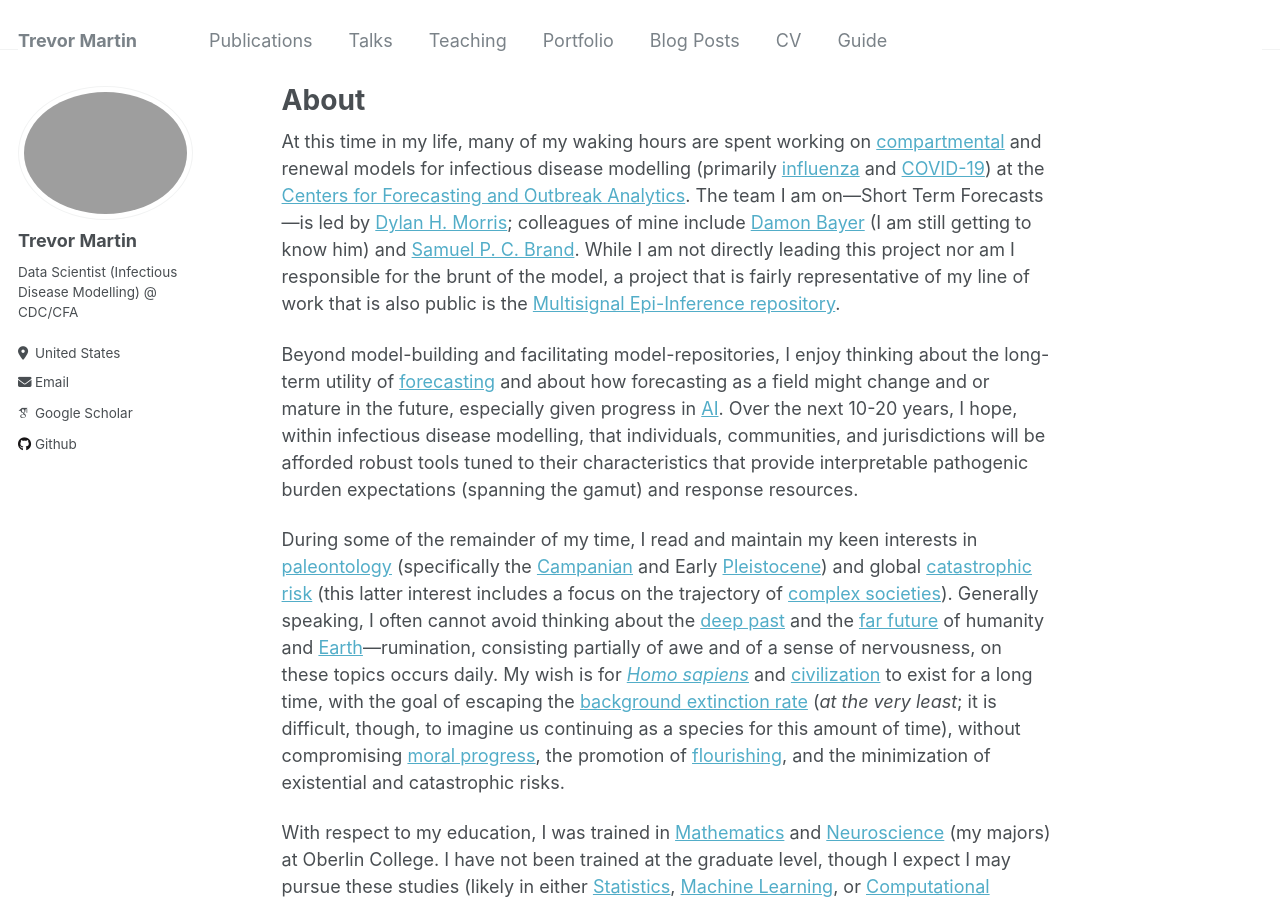
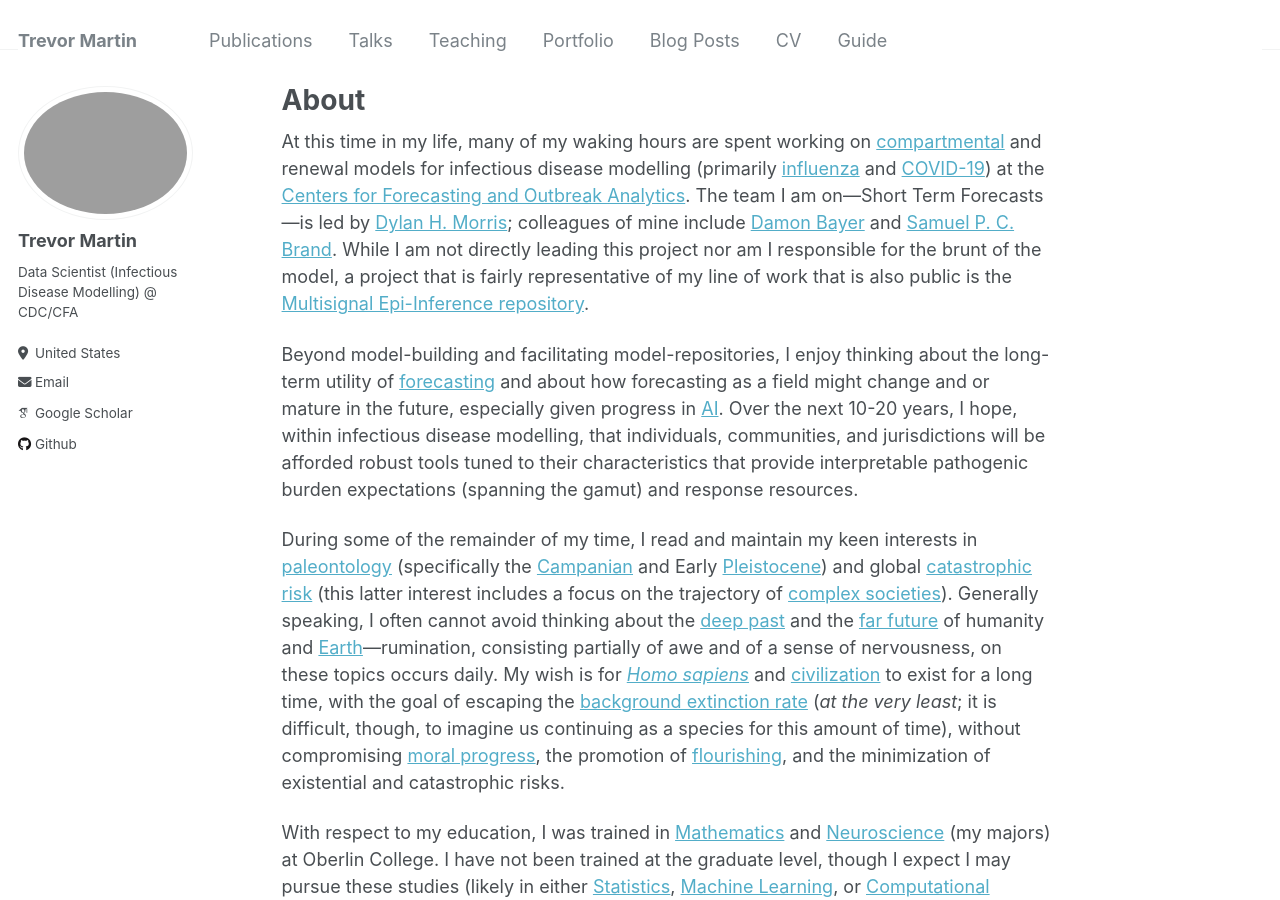
Before and after one commit to AFg6K7h4fhy2/AFg6K7h4fhy2.github.io, a Jekyll site: the page built from _pages/about.md, in a window 1280 px wide and 900 px high. Built offline with Jekyll 4.4.1, drawn with Linux system fonts in a browser that asks for light colours; some web fonts are replaced.

Commit message:
Update about.md

```diff
--- a/_pages/about.md
+++ b/_pages/about.md
@@ -7,7 +7,7 @@ redirect_from:
   - /about.html
 ---
 
-At this time in my life, many of my waking hours are spent working on [compartmental](https://en.wikipedia.org/wiki/Compartmental_models_in_epidemiology) and renewal models for infectious disease modelling (primarily [influenza](https://en.wikipedia.org/wiki/Influenza) and [COVID-19](https://en.wikipedia.org/wiki/COVID-19)) at the [Centers for Forecasting and Outbreak Analytics](https://www.cdc.gov/forecast-outbreak-analytics/index.html). The team I am on—Short Term Forecasts—is led by [Dylan H. Morris](https://dylanhmorris.com/); colleagues of mine include [Damon Bayer](https://damon.phd/) (I am still getting to know him) and [Samuel P. C. Brand](https://scholar.google.com/citations?user=wnB8pTkAAAAJ). While I am not directly leading this project nor am I responsible for the brunt of the model, a project that is fairly representative of my line of work that is also public is the [Multisignal Epi-Inference repository](https://github.com/CDCgov/multisignal-epi-inference).
+At this time in my life, many of my waking hours are spent working on [compartmental](https://en.wikipedia.org/wiki/Compartmental_models_in_epidemiology) and renewal models for infectious disease modelling (primarily [influenza](https://en.wikipedia.org/wiki/Influenza) and [COVID-19](https://en.wikipedia.org/wiki/COVID-19)) at the [Centers for Forecasting and Outbreak Analytics](https://www.cdc.gov/forecast-outbreak-analytics/index.html). The team I am on—Short Term Forecasts—is led by [Dylan H. Morris](https://dylanhmorris.com/); colleagues of mine include [Damon Bayer](https://damon.phd/) and [Samuel P. C. Brand](https://scholar.google.com/citations?user=wnB8pTkAAAAJ). While I am not directly leading this project nor am I responsible for the brunt of the model, a project that is fairly representative of my line of work that is also public is the [Multisignal Epi-Inference repository](https://github.com/CDCgov/multisignal-epi-inference).
 
 Beyond model-building and facilitating model-repositories, I enjoy thinking about the long-term utility of [forecasting](https://en.wikipedia.org/wiki/Forecasting) and about how forecasting as a field might change and or mature in the future, especially given progress in [AI](https://en.wikipedia.org/wiki/Artificial_intelligence). Over the next 10-20 years, I hope, within infectious disease modelling, that individuals, communities, and jurisdictions will be afforded robust tools tuned to their characteristics that provide interpretable pathogenic burden expectations (spanning the gamut) and response resources.
 
```
